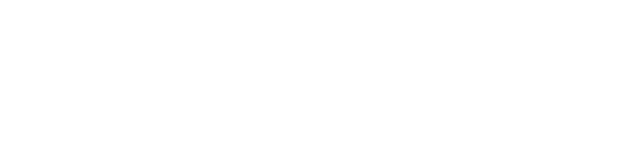
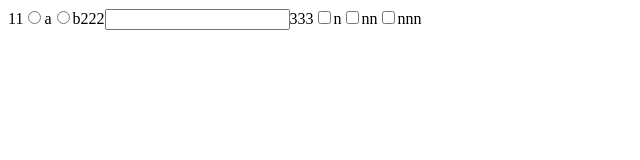
Before and after one commit to NataliaR7/hacaton1, a plain HTML site: page index.html in a window 1280 px wide. Shown: the whole page, without its empty margins (0-640 px from the left). Drawn offline with Linux system fonts and the light colour scheme.

Commit message:
add parse form

```diff
--- a/index.html
+++ b/index.html
@@ -5,8 +5,10 @@
     <title>poll</title>
 </head>
 <body>
-<form class action="" method="post">
+
+<form class = 'mainForm' action="" method="post">
 
 </form>
+<script src="parse.js"></script>
 </body>
 </html>
--- a/parse.js
+++ b/parse.js
@@ -1,3 +1,34 @@
-let source = [{type : '1', answer : [], question : '11'}, {type : '11', answer : [], question : '11'}];
+let source = [{type : 'radio', answer : ['a', 'b'], question : '11'}, {type : 'text', answer : [''], question : '222'}, {type : 'checkBox', answer : ['n', 'nn', 'nnn'], question : '333'}];
 
-new Form
+let form = document.querySelector('.mainForm');
+
+for(let i = 0; i < source.length; i++) {
+    let label = document.createElement('label');
+    form.append(label);
+    let question = document.createTextNode(source[i].question);
+    label.append(question);
+    for(let j = 0; j < source[i].answer.length; j++) {
+        let answer = document.createElement('input');
+        switch (source[i].type) {
+            case 'radio' :
+                answer.type = 'radio';
+                answer.name = `answerR${i}`;
+                answer.value = `${source[i].answer[j]}`;
+                break;
+            case 'checkBox' :
+                answer.type = 'checkBox';
+                answer.name = `answerCH${i}`;
+                answer.value = `${source[i].answer[j]}`;
+                break;
+            case 'text' :
+                answer.type = 'text';
+                answer.name = 'textAnswer';
+                break;
+        }
+        label.append(answer);
+        if(source[i].type !== 'text')
+        {
+            label.append(`${source[i].answer[j]}`);
+        }
+    }
+}
```
